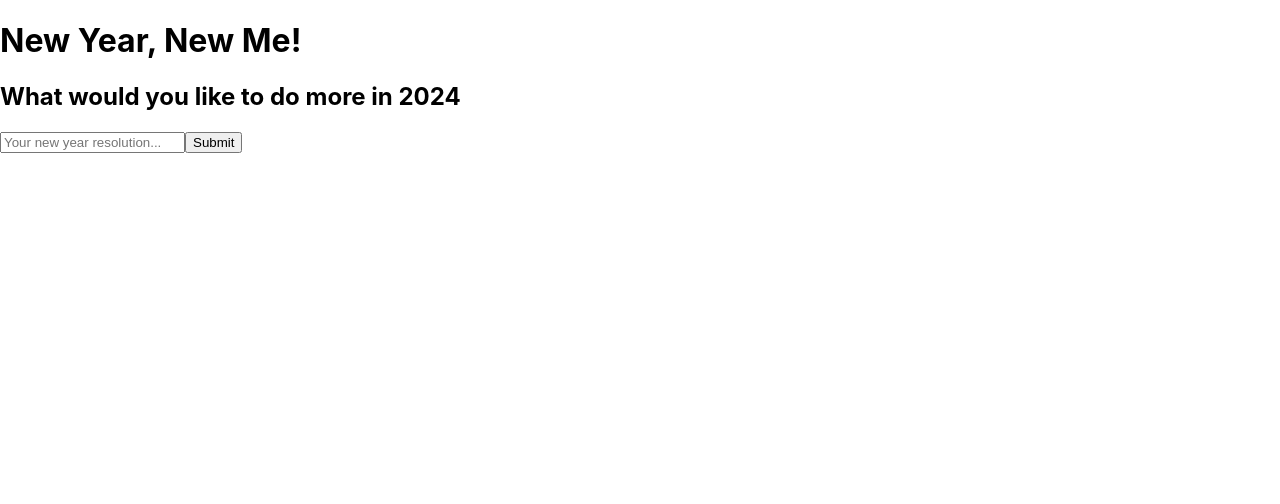
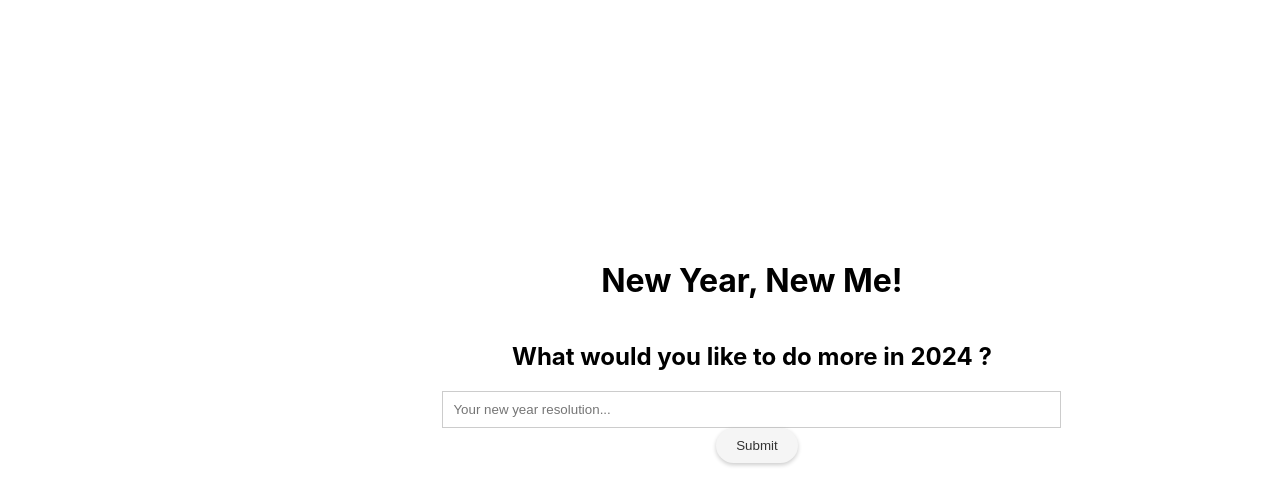
Before and after one commit to makih2003/fresh-start, a React (Create React App) app in the folder fresh-start-frontend/: page / in a window 1280 px wide. Shown: the top 504 px of the page. Built offline with nearby package versions, Linux system fonts and the light colour scheme.

Commit message:
start first page.css

```diff
--- /dev/null
+++ b/fresh-start-frontend/src/components/FirstPage.css
@@ -0,0 +1,40 @@
+.content {
+  position: absolute;
+  top: 30%;
+  left: 40%;
+  display: flex;
+  flex-direction: column;
+  justify-content: center;
+  align-items: center;
+}
+
+.user-form {
+  display: flex;
+  flex-direction: column;
+  align-items: center;
+}
+
+input {
+  width: 300%;
+  height: 30px;
+  padding: 10px; /* Add padding as needed */
+  border: 1px solid #ccc;
+  flex: 1; /* The input takes up all available space */
+  padding: 10px; /* Add padding as needed */
+}
+
+button {
+  background-color: #f5f5f5; /* Light gray background */
+  color: #333; /* Dark text color for contrast */
+  border: none;
+  border-radius: 25px; /* Rounded corners */
+  padding: 10px 20px; /* Adjust padding as needed */
+  cursor: pointer;
+  box-shadow: 0 2px 4px rgba(0, 0, 0, 0.2); /* Shadow effect */
+  transition: background-color 0.3s; /* Smooth transition on hover */
+  margin-left: 10px;
+
+  &:hover {
+    background-color: #ddd;
+  }
+}
--- a/fresh-start-frontend/src/components/FirstPage.js
+++ b/fresh-start-frontend/src/components/FirstPage.js
@@ -1,11 +1,13 @@
+import "./FirstPage.css";
+
 function FirstPage({ onHandleSubmit }) {
   const nextYear = new Date().getFullYear() + 1;
 
   return (
-    <div>
+    <div className="content">
       <h1>New Year, New Me! </h1>
-      <form onSubmit={onHandleSubmit}>
-        <h2>What would you like to do more in {nextYear}</h2>
+      <h2>What would you like to do more in {nextYear} ?</h2>
+      <form className="user-form" onSubmit={onHandleSubmit}>
         <input type="text" placeholder="Your new year resolution..."></input>
         <button>Submit</button>
       </form>
```
